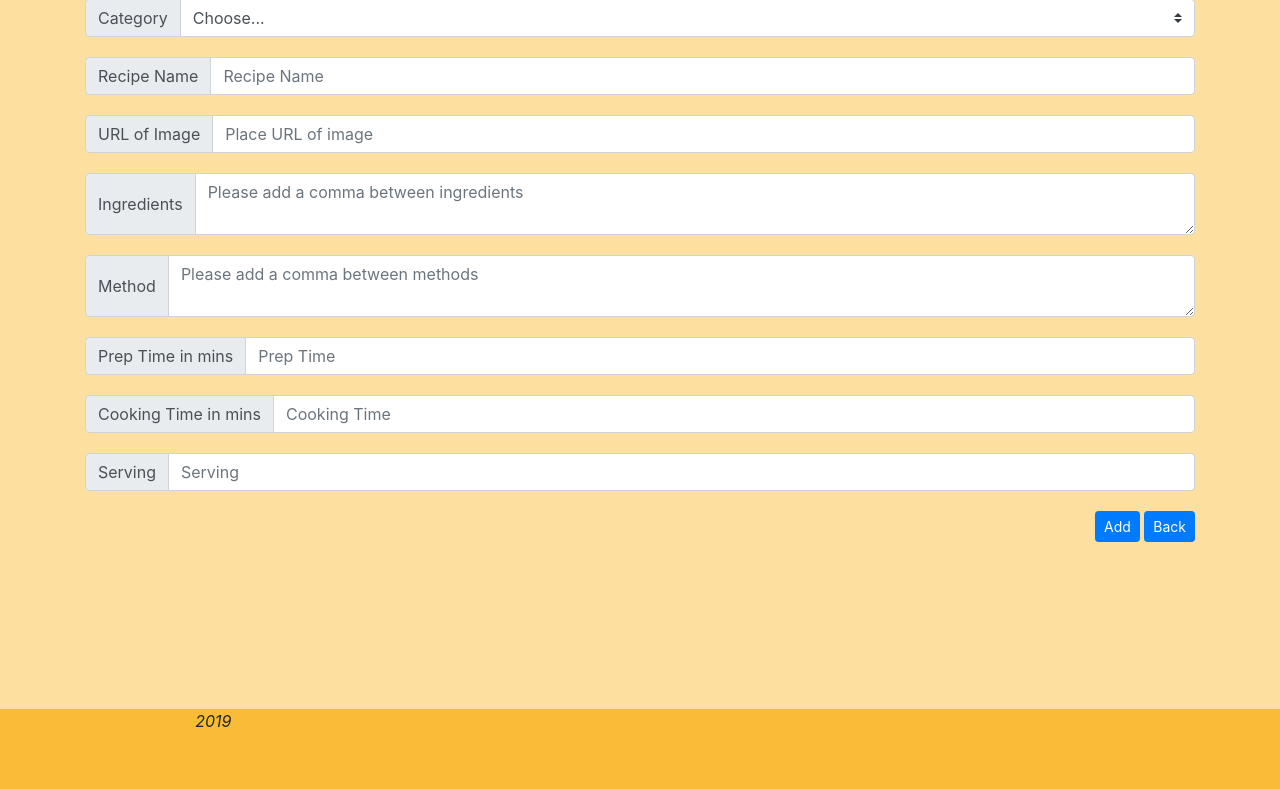
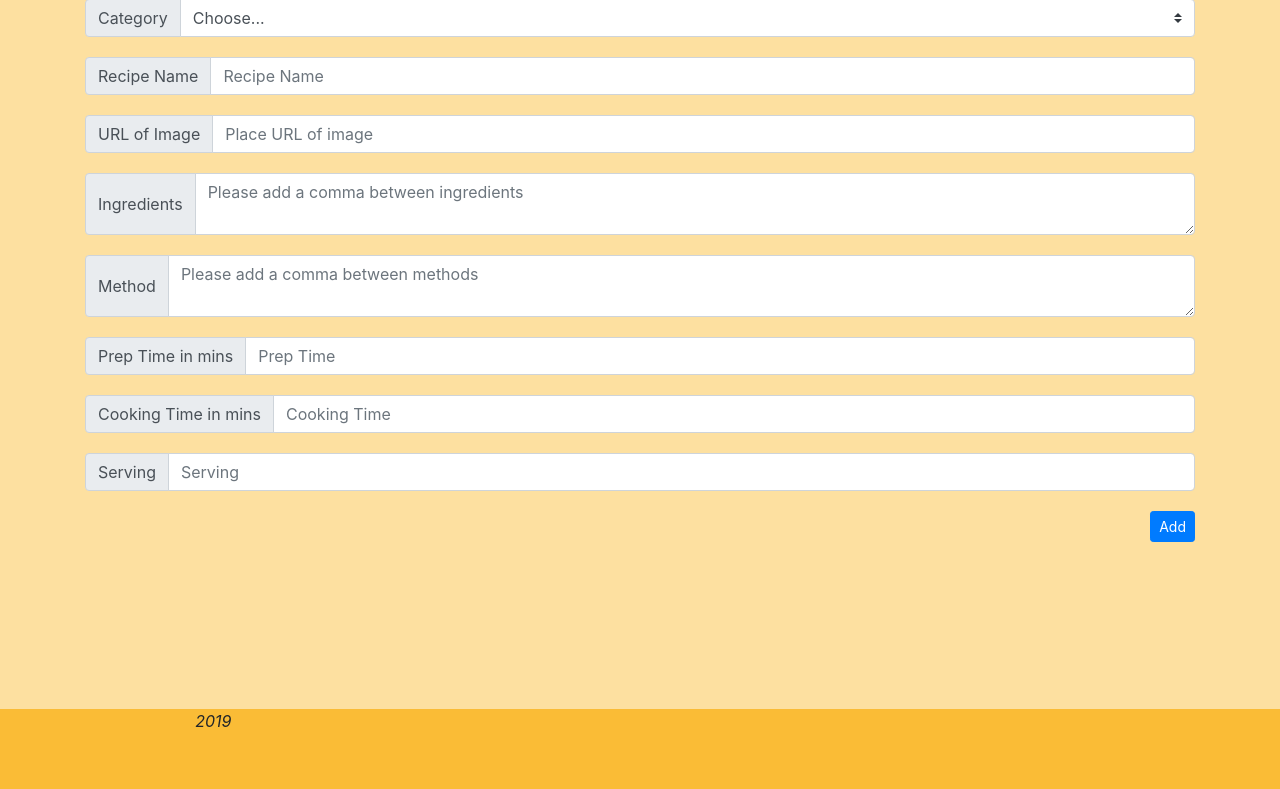
Before and after one commit to ShawnAhls/My-Yummy-Dishes, a Flask app: page /recipe/add in a window 1280 px wide. Shown: the part 281-1070 px from the top of the page. Run offline with Flask 2, Linux system fonts and the light colour scheme; the visitor is signed in with stand-in values (Sample User, id 1); data that the repository does not hold is empty; some libraries are stand-ins or nearby versions.

Commit message:
removed the back button on add recipe page

```diff
--- a/templates/add-recipe.html
+++ b/templates/add-recipe.html
@@ -87,7 +87,6 @@
         <div class="buttons">
             <button href="{{url_for('home')}}" class="btn btn-primary btn-sm"
                 type="submit" name="action">Add</button>
-            <button href="{{url_for('home')}}" class="btn btn-primary btn-sm">Back</button>
         </div>
     </section>
 </form>
```
